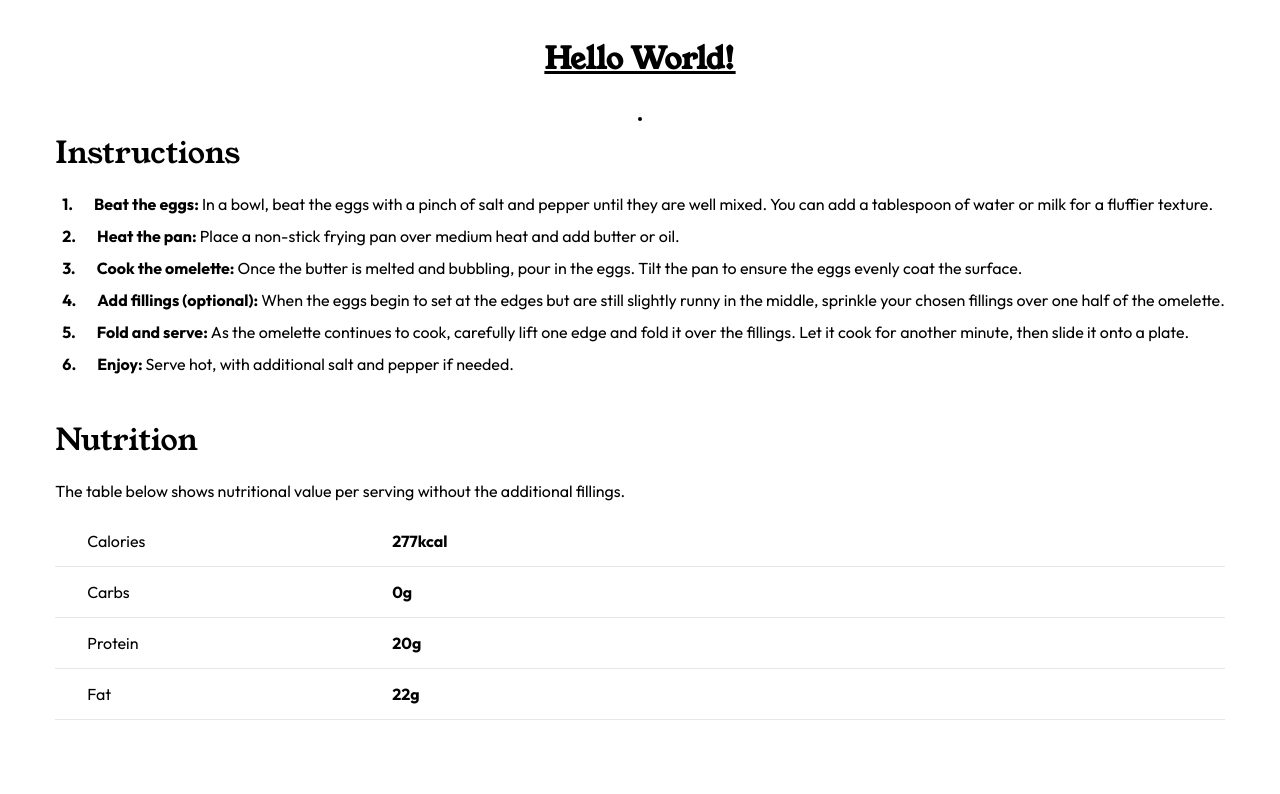
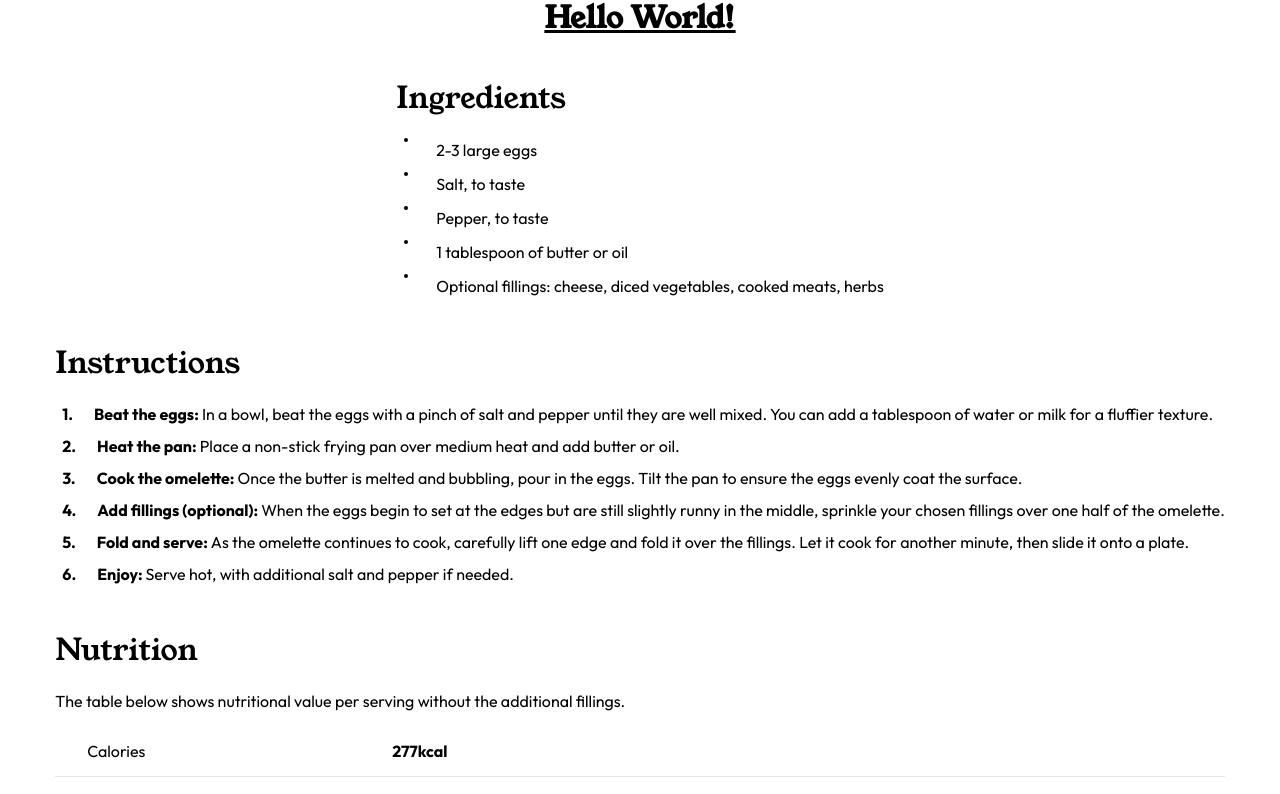
Before and after one commit to fkrunic/frontend-mentor-recipe-page, a React (Vite) app: page / in a window 1280 px wide. Shown: the top 794 px of the page. Built offline with nearby package versions, Linux system fonts and the light colour scheme.

Commit message:
feat: ingredient-section

```diff
--- a/src/App.tsx
+++ b/src/App.tsx
@@ -1,15 +1,15 @@
 import './App.css'
 import {NutritionSection} from "./components/NutritionSection.tsx";
 import {InstructionSection} from "./components/InstructionSection.tsx";
-import {appData, instructionSection} from "./data.ts";
-import {Bullet} from "./components/Bullet.tsx";
+import {appData, ingredientSection, instructionSection} from "./data.ts";
+import {IngredientSection} from "./components/IngredientSection.tsx";
 
 function App() {
   return (
       <div className="flex flex-col justify-center items-center min-h-screen">
           <h1 className="text-3xl font-young-serif font-bold underline">Hello World!</h1>
           <div className="flex flex-col gap-[10px] items-center px-[10px] py-[40px]">
-              <Bullet/>
+              <IngredientSection {...ingredientSection} />
               <InstructionSection {...instructionSection} />
               <NutritionSection title={appData.title} description={appData.description} entries={appData.entries} />
           </div>
--- /dev/null
+++ b/src/components/IngredientRow.tsx
@@ -0,0 +1,15 @@
+import {Bullet} from "./Bullet.tsx";
+import React from "react";
+
+export interface IngredientRowProps {
+    content: string
+}
+
+export const IngredientRow: React.FC<IngredientRowProps> = ({ content }) => {
+    return (
+        <div className="flex flex-row gap-[28px]">
+            <Bullet/>
+            <div className="font-outfit text-[16px]">{content}</div>
+        </div>
+    )
+}
--- /dev/null
+++ b/src/components/IngredientSection.tsx
@@ -0,0 +1,18 @@
+import {IngredientRow} from "./IngredientRow.tsx";
+
+export interface IngredientSectionProps {
+    ingredients: string[]
+}
+
+export const IngredientSection = ({ingredients}: IngredientSectionProps) => {
+    return (
+        <div className="flex flex-col gap-[17px] pb-[33px]">
+            <div className="font-young-serif text-[30px]">Ingredients</div>
+            <div className="flex flex-col pl-[8px]">
+                <div className="flex flex-col gap-[10px]">{ingredients.map((content, index) => (
+                    <IngredientRow key={index} content={content}/>
+                ))}</div>
+            </div>
+        </div>
+    )
+}
--- a/src/data.ts
+++ b/src/data.ts
@@ -1,5 +1,6 @@
 import {InstructionSection} from "./components/InstructionSection.tsx";
 import {NutritionSectionProps} from "./components/NutritionSection.tsx";
+import {IngredientSectionProps} from "./components/IngredientSection.tsx";
 
 export const appData: NutritionSectionProps = {
     title: "Nutrition",
@@ -58,3 +59,13 @@ export const instructionSection: InstructionSection = {
         }
     ]
 }
+
+export const ingredientSection: IngredientSectionProps = {
+    ingredients: [
+        "2-3 large eggs",
+        "Salt, to taste",
+        "Pepper, to taste",
+        "1 tablespoon of butter or oil",
+        "Optional fillings: cheese, diced vegetables, cooked meats, herbs"
+    ]
+}
```
